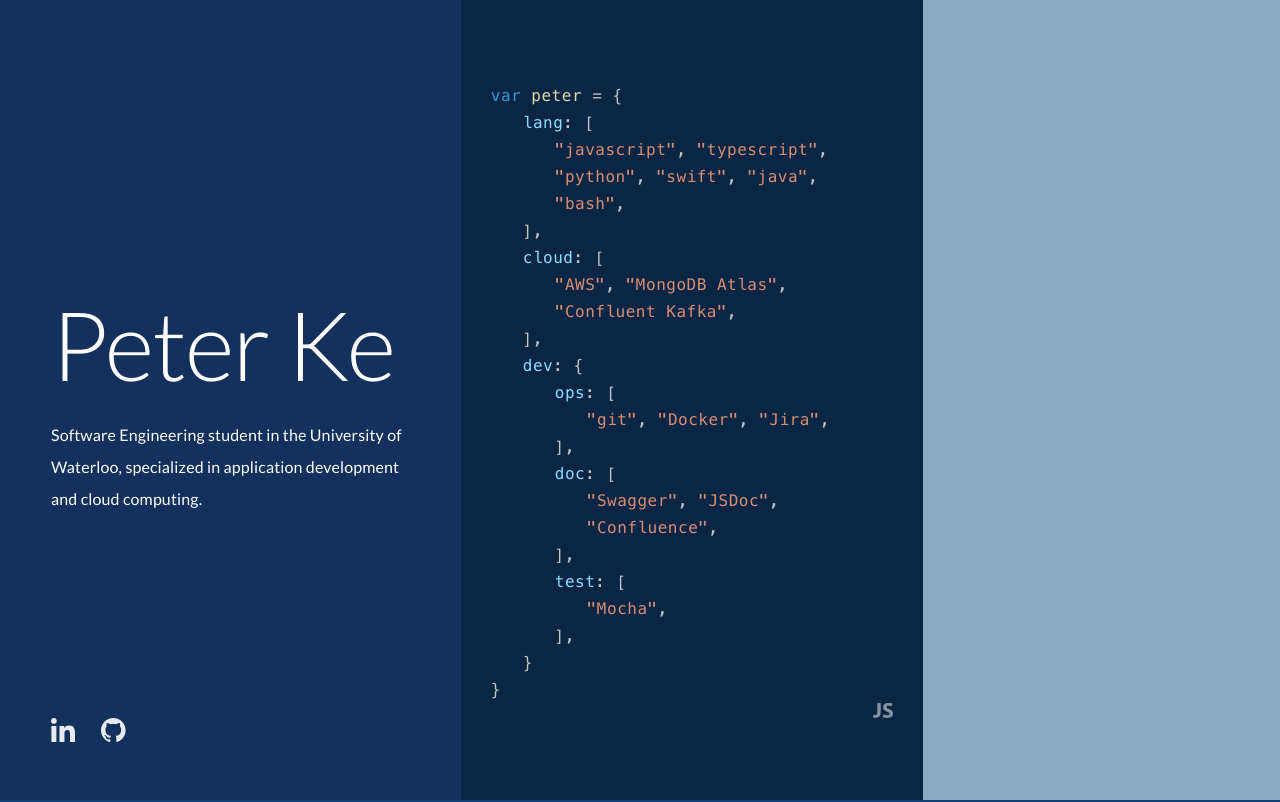
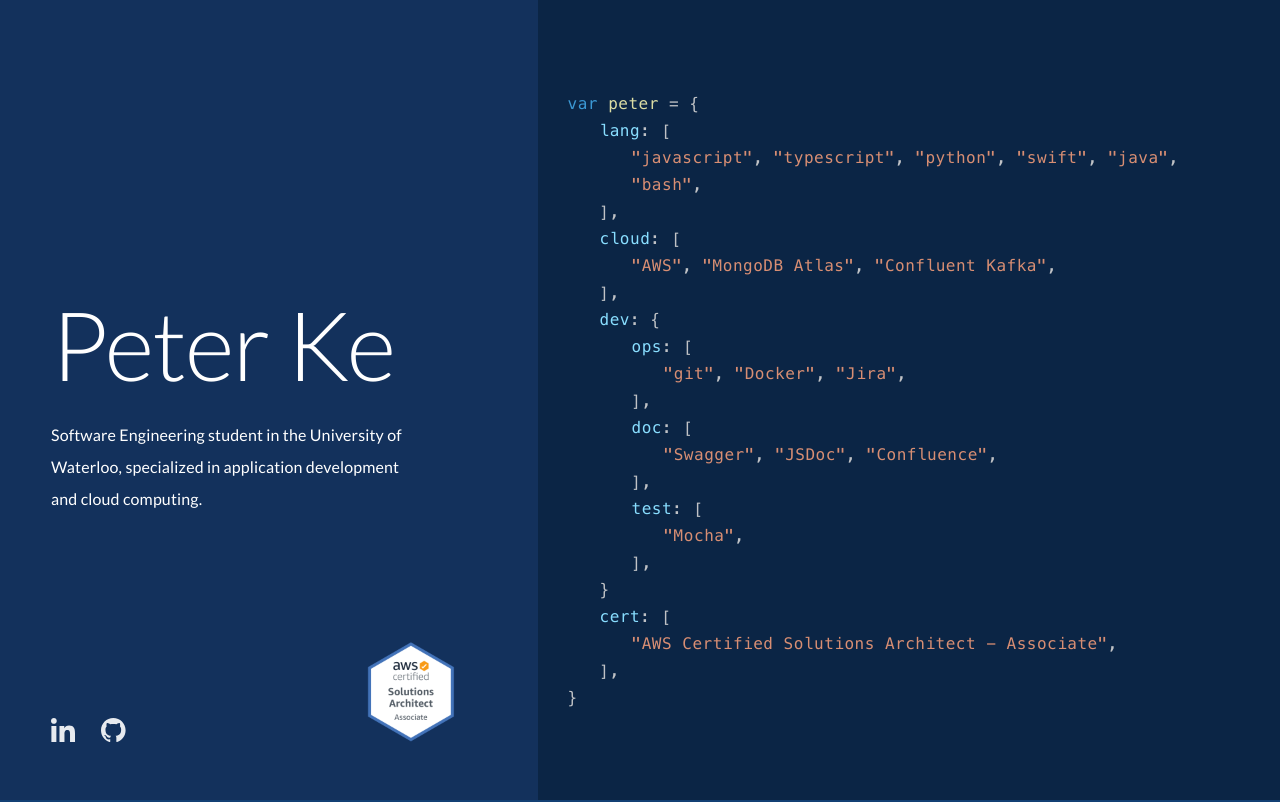
Before and after one commit to peterkejun/Portfolio-Website, a React (Create React App) app: page / in a window 1280 px wide. Shown: the top 802 px of the page. Built offline with nearby package versions, Linux system fonts and the light colour scheme.

Commit message:
changed 3 split to 2 split, added badge and link for aws certificate, added max width for content

```diff
--- a/src/Landing/Landing.css
+++ b/src/Landing/Landing.css
@@ -2,16 +2,18 @@
     height: 100vh;
     min-height: 750px;
     max-height: 920px;
+    background: linear-gradient(to right, #13315C 50%, #0B2545 50%);
     display: flex;
     justify-content: center;
     align-items: stretch;
 }
 
-#landing-wrapper > div:first-of-type {
+#landing-wrapper>div:first-of-type {
     position: relative;
     background-color: #13315C;
     color: white;
-    width: 36%;
+    width: 42%;
+    max-width: 560px;
     padding: 51px;
     box-sizing: border-box;
     display: flex;
@@ -21,67 +23,65 @@
     text-align: left;
 }
 
-#landing-wrapper > div:first-of-type p, #landing-wrapper > div:first-of-type h1 {
+#landing-wrapper>div:first-of-type p, #landing-wrapper>div:first-of-type h1 {
     max-width: 371px;
 }
 
-#landing-wrapper > div:first-of-type p {
+#landing-wrapper>div:first-of-type p {
     line-height: 32px;
     margin-top: 18px;
 }
 
-#landing-wrapper > div:first-of-type > span {
+#landing-wrapper>div:first-of-type>span {
     position: absolute;
+    width: calc(100% - 102px);
     bottom: 54px;
+    display: flex;
+    align-items: flex-end;
 }
 
-#landing-wrapper > div:first-of-type > span > a:first-child {
+#landing-wrapper>div:first-of-type>span>a {
     margin-right: 26px;
 }
 
-#landing-wrapper > div:nth-of-type(2) {
-    width: 64%;
-    display: flex;
+#landing-wrapper>div:first-of-type>span>div {
+    flex-grow: 1;
 }
 
-#landing-wrapper > div:nth-of-type(2) > div:first-child {
+#landing-wrapper>div:first-of-type>span>a:last-child img {
+    width: 100px;
+    height: auto;
+    margin-right: 0;
+}
+
+#landing-wrapper>div:nth-of-type(2) {
+    box-sizing: border-box;
     background-color: #0B2545;
+    width: 58%;
+    max-width: 827px;
     padding: 30px;
-    width: 53%;
     display: flex;
     flex-direction: column;
     justify-content: center;
     align-items: stretch;
 }
 
-#landing-wrapper > div:nth-of-type(2) > div:first-child img {
-    width: 20px;
-    height: 15px;
-    margin-left: auto;
-}
-
-#landing-wrapper > div:nth-of-type(2) > div:nth-child(2) {
-    background-color: #8DA9C4;
-    width: 47%;
-}
-
 @media (max-width: 1024px) {
     #landing-wrapper {
+        background: none;
         flex-direction: column;
         max-height: none;
         height: auto;
     }
-
-    #landing-wrapper > div:first-of-type {
+    #landing-wrapper>div:first-of-type {
         min-height: 300px;
         padding: 20px 51px;
     }
-
-    #landing-wrapper > div:first-of-type, #landing-wrapper > div:nth-of-type(2) {
+    #landing-wrapper>div:first-of-type, #landing-wrapper>div:nth-of-type(2) {
         width: 100%;
+        max-width: none;
     }
-
-    #landing-wrapper > div:first-of-type > span {
+    #landing-wrapper>div:first-of-type>span {
         position: relative;
         bottom: auto;
         margin-top: 30px;
@@ -91,15 +91,7 @@
 }
 
 @media (max-width: 768px) {
-    #landing-wrapper > div:nth-of-type(2) {
-       flex-direction: column;
-    }
-
-    #landing-wrapper > div:nth-of-type(2) > div:first-child, #landing-wrapper > div:nth-of-type(2) > div:nth-child(2) {
-        width: 100%;
-    }
-
-    #landing-wrapper > div:nth-of-type(2) > div:nth-child(2) {
-        height: 500px;
+    #landing-wrapper>div:nth-of-type(2) {
+        flex-direction: column;
     }
 }
--- a/src/Landing/Landing.js
+++ b/src/Landing/Landing.js
@@ -1,13 +1,17 @@
 import React from 'react';
 
+// components
 import CodeSnippet from 'CodeSnippet/CodeSnippet';
 
+// styles
 import './Landing.css';
 
+// images
 import linkedin from 'img/linkedin.svg';
 import github from 'img/github.svg';
-import javascript from 'img/javascript.svg';
+import awsSaa from 'img/aws_saa.png';
 
+// description object for code snippet
 const peter = {
     lang: [
         'javascript', 'typescript', 'python', 'swift', 'java', 'bash',
@@ -26,6 +30,9 @@
             'Mocha',
         ],
     },
+    cert: [
+        'AWS Certified Solutions Architect - Associate',
+    ],
 };
 
 const Landing = () => (
@@ -40,14 +47,14 @@
                 <a href="https://github.com/peterkejun" target="_blank" rel="noopener noreferrer">
                     <img alt="GitHub" src={github} />
                 </a>
+                <div />
+                <a href="https://www.youracclaim.com/badges/6cce4ac8-48ff-411b-9ef9-eb9a6e2a847e/linked_in_profile" target="_blank" rel="noopener noreferrer">
+                    <img alt="AWS SAA Cert" src={awsSaa} />
+                </a>
             </span>
         </div>
         <div>
-            <div>
-                <CodeSnippet declarator="var" variable="peter" object={peter} />
-                <img src={javascript} alt="javascript" />
-            </div>
-            <div />
+            <CodeSnippet declarator="var" variable="peter" object={peter} />
         </div>
     </div>
 );
```
Also changed, not shown: src/img/aws_saa.png (added), src/img/javascript.svg (deleted).
